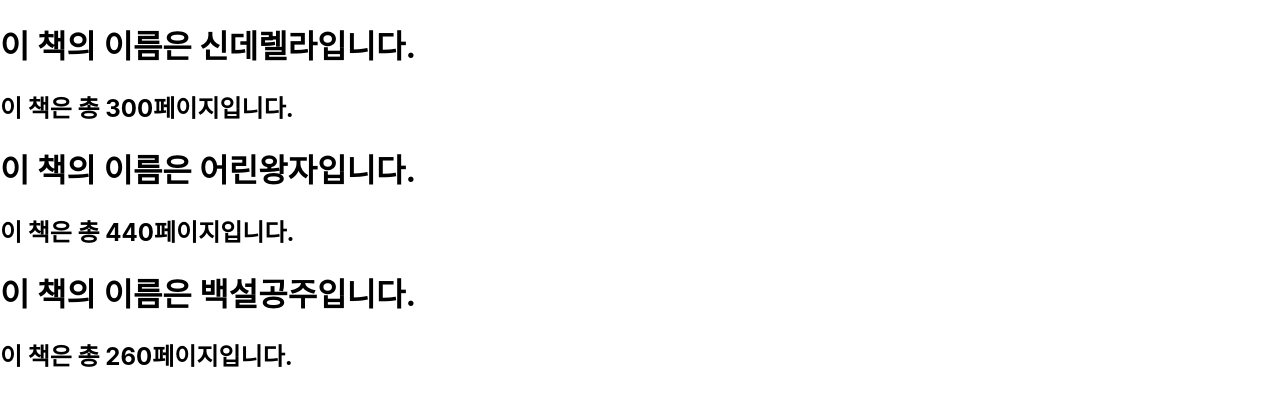
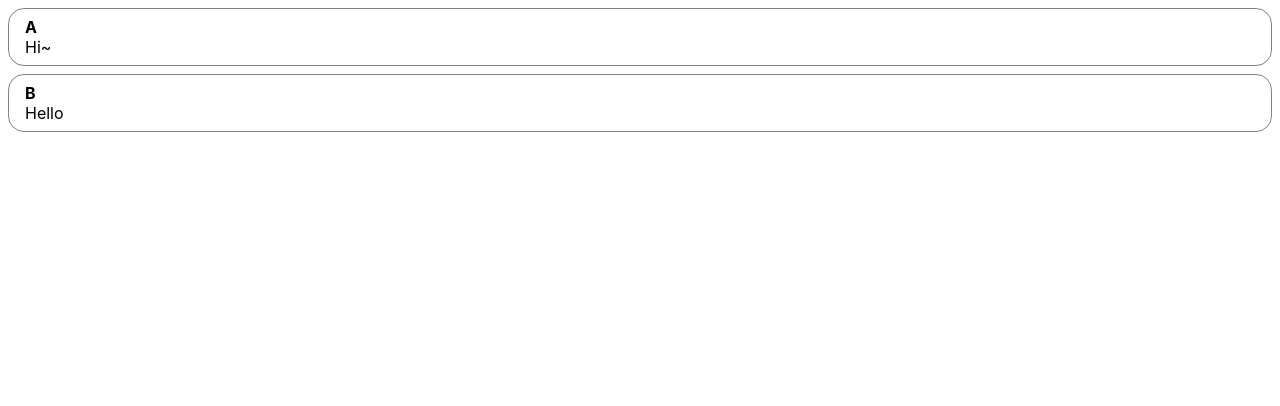
Before and after one commit to Sarang-Han/React-practice, a React (Create React App) app in the folder hello-react/: page / in a window 1280 px wide. Shown: the top 406 px of the page. Built offline with nearby package versions, Linux system fonts and the light colour scheme.

Commit message:
컴포넌트 생성 연습 - 댓글 컴포넌트

```diff
--- /dev/null
+++ b/hello-react/src/chap5/Comment.jsx
@@ -0,0 +1,50 @@
+import React from "react";
+
+const styles ={
+    wrapper: {
+        margin: 8,
+        padding: 8,
+        display: "flex",
+        flexDirection: "row",
+        border: "1px solid grey",
+        borderRadius: 16,
+    },
+    imageContainer: {},
+    image: {
+        width: 50,
+        height: 50,
+        borderRadius: 25,
+    },
+    contentContainer: {
+        marginLeft: 8,
+        display: "flex",
+        flexDirection: "column",
+        justifyContent: "center",
+    },
+    nameText: {
+        color: "black",
+        fontSize: 16,
+        fontWeight: "bold",
+    },
+    commentText: {
+        color: "black",
+        fontSize: 16,
+    },
+};
+
+function Comment(props) {
+    return (
+        <div style={styles.wrapper}>
+            <div style={styles.imageContainer}>
+
+            </div>
+
+            <div style={styles.contentContainer}>
+                <span style={styles.nameText}>{props.name}</span>
+                <span style={styles.commentText}>{props.comment}</span>
+            </div>
+        </div>
+    );
+}
+
+export default Comment;
--- /dev/null
+++ b/hello-react/src/chap5/CommentList.jsx
@@ -0,0 +1,27 @@
+import React from "react";
+import Comment from "./Comment";
+
+const comments =[
+    {
+        name: "A",
+        comment: "Hi~",
+    },
+    {
+        name: "B",
+        comment: "Hello",
+    },
+];
+
+function CommentList(props) {
+    return (
+        <div>
+            {comments.map((comment) =>{
+                return (
+                    <Comment name={comment.name} comment={comment.comment} />
+                );
+            })}
+        </div>
+    );
+}
+
+export default CommentList;
--- a/hello-react/src/index.js
+++ b/hello-react/src/index.js
@@ -3,11 +3,12 @@ import ReactDOM from 'react-dom';
 import './index.css';
 import reportWebVitals from './reportWebVitals';
 
-import Library from './chap3/Library';
+import CommentList from './chap5/CommentList';
+
 
 ReactDOM.render(
   <React.StrictMode>
-    <Library />
+    <CommentList />
   </React.StrictMode>,
   document.getElementById('root')
 );
```
Also changed, not shown: hello-react/src/chap4/clock.jsx (added, +12 -0 lines).
